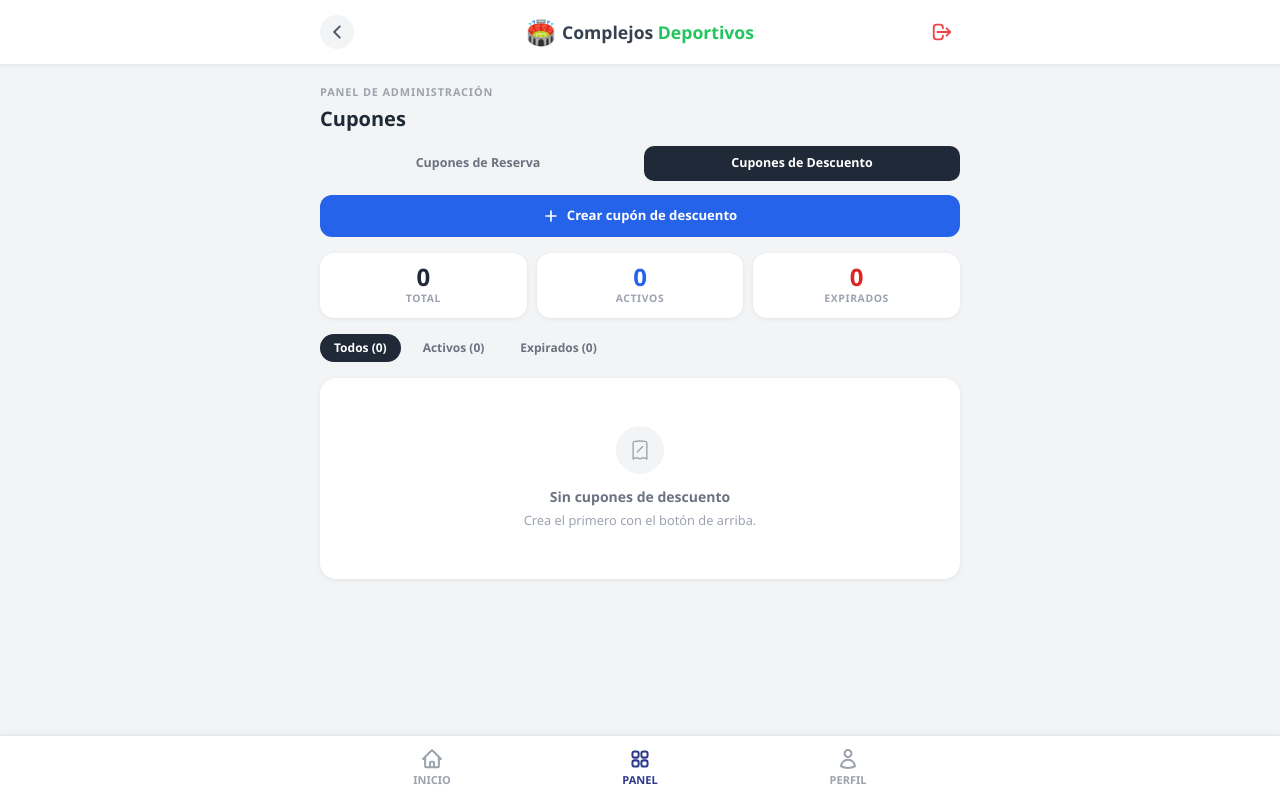
After one commit to Mirages-Infinity/Mirages-Complejos-Deportivos, a Django app: page /panel/cupones/descuento/ in a window 1280 px wide. The commit adds this page. Run offline with Django 5.2, Linux system fonts and the light colour scheme; the visitor is signed in with stand-in values (Sample User, id 1); data that the repository does not hold is empty; style sheets or scripts are compiled from the project's sources.

Commit message:
Agregar módulo de cupones de descuento y creación manual de cupones de reserva

```diff
--- a/core/urls.py
+++ b/core/urls.py
@@ -75,6 +75,9 @@ urlpatterns = [
     path('panel/bloqueos-periodo/<int:bloqueo_id>/eliminar/', views.panel_eliminar_bloqueo_periodo, name='panel_eliminar_bloqueo_periodo'),
     path('panel/historial-reservas/', views.panel_historial_reservas, name='panel_historial_reservas'),
     path('panel/cupones/', views.panel_cupones, name='panel_cupones'),
+    path('panel/cupones/crear-reserva/', views.panel_crear_cupon_reserva, name='panel_crear_cupon_reserva'),
+    path('panel/cupones/descuento/', views.panel_cupones_descuento, name='panel_cupones_descuento'),
+    path('panel/cupones/descuento/crear/', views.panel_crear_cupon_descuento, name='panel_crear_cupon_descuento'),
 
     # Perfil
     path('perfil/', views.perfil, name='perfil'),
--- a/reservas/views.py
+++ b/reservas/views.py
@@ -15,7 +15,7 @@ import json
 import re
 import logging
 from PIL import Image, UnidentifiedImageError
-from .models import UserProfile, Reserva, CambioEmailPendiente, Notificacion, Bitacora, Cupon
+from .models import UserProfile, Reserva, CambioEmailPendiente, Notificacion, Bitacora, Cupon, CuponDescuento
 from complejos.models import ConfigCancha, BloqueoHorario, BloqueoPeriodo, Salon, DatosTransferencia
 from django.contrib.auth import update_session_auth_hash
 from django.contrib.auth.tokens import default_token_generator
@@ -1850,6 +1850,163 @@ def panel_cupones(request):
     return render(request, 'panel/cupones.html', {'cupones': cupones, 'filtro': filtro, 'conteos': conteos})
 
 
+@staff_required
+def panel_cupones_descuento(request):
+    hoy = timezone.now().date()
+    CuponDescuento.objects.filter(estado='ACTIVO', fecha_vencimiento__lt=hoy).update(estado='EXPIRADO')
+    filtro = request.GET.get('filtro', 'todos')
+    qs = CuponDescuento.objects.select_related('creado_por').order_by('-fecha_emision')
+    if filtro == 'activo':
+        qs = qs.filter(estado='ACTIVO')
+    elif filtro == 'expirado':
+        qs = qs.filter(estado='EXPIRADO')
+    paginator = Paginator(qs, 25)
+    page = request.GET.get('page', 1)
+    cupones = paginator.get_page(page)
+    conteos = {
+        'todos': CuponDescuento.objects.count(),
+        'activo': CuponDescuento.objects.filter(estado='ACTIVO').count(),
+        'expirado': CuponDescuento.objects.filter(estado='EXPIRADO').count(),
+    }
+    return render(request, 'panel/cupones_descuento.html', {
+        'cupones': cupones, 'filtro': filtro, 'conteos': conteos
+    })
+
+
+@staff_required
+def panel_crear_cupon_descuento(request):
+    if request.method == 'POST':
+        tipo_organizacion = request.POST.get('tipo_organizacion', '').strip()
+        nombre_organizacion = request.POST.get('nombre_organizacion', '').strip()
+        autorizado_por = request.POST.get('autorizado_por', '').strip()
+        cantidad_str = request.POST.get('cantidad_descuento', '').strip()
+        fecha_vencimiento_str = request.POST.get('fecha_vencimiento', '').strip()
+
+        errores = []
+        if not tipo_organizacion:
+            errores.append('El tipo de organización es requerido.')
+        if not nombre_organizacion:
+            errores.append('El nombre de organización es requerido.')
+        if not autorizado_por:
+            errores.append('El campo "Autorizado por" es requerido.')
+        cantidad = None
+        if not cantidad_str:
+            errores.append('La cantidad de descuento es requerida.')
+        else:
+            try:
+                cantidad = int(cantidad_str)
+                if not (1 <= cantidad <= 100):
+                    errores.append('El descuento debe estar entre 1 y 100.')
+            except ValueError:
+                errores.append('La cantidad de descuento debe ser un número entero.')
+        fecha_vencimiento = None
+        if not fecha_vencimiento_str:
+            errores.append('La fecha de vencimiento es requerida.')
+        else:
+            try:
+                fecha_vencimiento = date.fromisoformat(fecha_vencimiento_str)
+                if fecha_vencimiento <= date.today():
+                    errores.append('La fecha de vencimiento debe ser futura.')
+            except ValueError:
+                errores.append('Fecha de vencimiento inválida.')
+
+        if errores:
+            for e in errores:
+                messages.error(request, e)
+            return render(request, 'panel/crear_cupon_descuento.html', {
+                'tipo_choices': CuponDescuento.TIPO_ORGANIZACION_CHOICES,
+                'form_data': request.POST,
+            })
+
+        cupon = CuponDescuento.objects.create(
+            codigo=CuponDescuento.generar_codigo(),
+            tipo_organizacion=tipo_organizacion,
+            nombre_organizacion=nombre_organizacion,
+            autorizado_por=autorizado_por,
+            cantidad_descuento=cantidad,
+            fecha_vencimiento=fecha_vencimiento,
+            creado_por=request.user,
+        )
+        Bitacora.objects.create(
+            admin=request.user,
+            accion='Cupón de descuento creado',
+            detalles=f'Código: {cupon.codigo} | Org: {nombre_organizacion} | Descuento: {cantidad}%',
+        )
+        messages.success(request, f'Cupón de descuento {cupon.codigo} creado correctamente.')
+        return redirect('panel_cupones_descuento')
+
+    return render(request, 'panel/crear_cupon_descuento.html', {
+        'tipo_choices': CuponDescuento.TIPO_ORGANIZACION_CHOICES,
+        'form_data': {},
+    })
+
+
+@staff_required
+def panel_crear_cupon_reserva(request):
+    usuarios = User.objects.filter(is_staff=False, is_active=True).order_by('first_name', 'last_name', 'email')
+    canchas = ConfigCancha.objects.filter(activa=True).order_by('nombre')
+
+    if request.method == 'POST':
+        usuario_id = request.POST.get('usuario_id', '').strip()
+        nombre_recurso = request.POST.get('nombre_recurso', '').strip()
+        fecha_expiracion_str = request.POST.get('fecha_expiracion', '').strip()
+
+        errores = []
+        usuario = None
+        if not usuario_id:
+            errores.append('Debes seleccionar un usuario.')
+        else:
+            try:
+                usuario = User.objects.get(pk=int(usuario_id), is_staff=False, is_active=True)
+            except (User.DoesNotExist, ValueError):
+                errores.append('Usuario inválido.')
+
+        fecha_expiracion = None
+        if not fecha_expiracion_str:
+            errores.append('La fecha de expiración es requerida.')
+        else:
+            try:
+                fecha_expiracion = date.fromisoformat(fecha_expiracion_str)
+                if fecha_expiracion <= date.today():
+                    errores.append('La fecha de expiración debe ser futura.')
+            except ValueError:
+                errores.append('Fecha de expiración inválida.')
+
+        if errores:
+            for e in errores:
+                messages.error(request, e)
+            return render(request, 'panel/crear_cupon_reserva.html', {
+                'usuarios': usuarios, 'canchas': canchas, 'form_data': request.POST, 'today': date.today(),
+            })
+
+        cupon = Cupon.objects.create(
+            codigo=Cupon.generar_codigo(),
+            usuario=usuario,
+            nombre_recurso=nombre_recurso,
+            motivo='CANCELACION_SISTEMA',
+            fecha_expiracion=fecha_expiracion,
+        )
+        Notificacion.objects.create(
+            user=usuario,
+            tipo='CUPON_EMITIDO',
+            titulo='Cupón de reserva emitido',
+            mensaje=f'El administrador te ha emitido un cupón de reserva: {cupon.codigo}. '
+                    f'Válido hasta el {fecha_expiracion.strftime("%d/%m/%Y")}.'
+                    + (f' Cancha: {nombre_recurso}.' if nombre_recurso else ''),
+        )
+        Bitacora.objects.create(
+            admin=request.user,
+            accion='Cupón de reserva creado manualmente',
+            detalles=f'Código: {cupon.codigo} | Usuario: {usuario.email} | Vence: {fecha_expiracion}',
+        )
+        messages.success(request, f'Cupón de reserva {cupon.codigo} creado para {usuario.email}.')
+        return redirect('panel_cupones')
+
+    return render(request, 'panel/crear_cupon_reserva.html', {
+        'usuarios': usuarios, 'canchas': canchas, 'form_data': {}, 'today': date.today(),
+    })
+
+
 # ─── Panel de Administración ─────────────────────────────────────────────────
 
 
--- /dev/null
+++ b/templates/panel/cupones_descuento.html
@@ -0,0 +1,169 @@
+{% extends 'base.html' %}
+{% block title %}Cupones de Descuento — Panel{% endblock %}
+
+{% block header_left %}
+<a href="{% url 'panel_inicio' %}"
+   style="width:34px;height:34px;border-radius:50%;background:#f3f4f6;display:flex;align-items:center;justify-content:center;text-decoration:none;color:#4b5563;">
+  <svg xmlns="http://www.w3.org/2000/svg" style="width:18px;height:18px;" fill="none" viewBox="0 0 24 24" stroke="currentColor" stroke-width="2.5">
+    <path stroke-linecap="round" stroke-linejoin="round" d="M15.75 19.5L8.25 12l7.5-7.5"/>
+  </svg>
+</a>
+{% endblock %}
+
+{% block content %}
+<div class="w-full max-w-2xl mx-auto flex flex-col flex-1 pb-24" style="padding:20px 16px 0;">
+
+  <p style="font-size:0.68rem;font-weight:600;color:#9ca3af;text-transform:uppercase;letter-spacing:0.08em;margin-bottom:4px;">Panel de administración</p>
+  <h1 style="font-size:1.25rem;font-weight:800;color:#1f2937;margin-bottom:12px;">Cupones</h1>
+
+  <!-- Navegación entre tipos de cupón -->
+  <div style="display:flex;gap:8px;margin-bottom:14px;">
+    <a href="{% url 'panel_cupones' %}" style="flex:1;padding:8px 0;border-radius:10px;font-size:0.78rem;font-weight:700;text-align:center;background:#f3f4f6;color:#6b7280;text-decoration:none;">
+      Cupones de Reserva
+    </a>
+    <span style="flex:1;padding:8px 0;border-radius:10px;font-size:0.78rem;font-weight:700;text-align:center;background:#1f2937;color:white;">
+      Cupones de Descuento
+    </span>
+  </div>
+
+  <!-- Botón crear cupón de descuento -->
+  <a href="{% url 'panel_crear_cupon_descuento' %}" style="display:flex;align-items:center;justify-content:center;gap:8px;width:100%;padding:11px;border-radius:12px;background:#2563eb;color:white;text-decoration:none;font-size:0.82rem;font-weight:700;margin-bottom:16px;">
+    <svg xmlns="http://www.w3.org/2000/svg" style="width:16px;height:16px;" fill="none" viewBox="0 0 24 24" stroke="currentColor" stroke-width="2.5">
+      <path stroke-linecap="round" stroke-linejoin="round" d="M12 4.5v15m7.5-7.5h-15"/>
+    </svg>
+    Crear cupón de descuento
+  </a>
+
+  <!-- Contador de estados -->
+  <div style="display:grid;grid-template-columns:repeat(3,1fr);gap:10px;margin-bottom:16px;">
+    <div style="background:white;border-radius:14px;box-shadow:0 1px 4px rgba(0,0,0,0.07);padding:12px;text-align:center;">
+      <p style="font-size:1.5rem;font-weight:800;color:#1f2937;line-height:1;">{{ conteos.todos }}</p>
+      <p style="font-size:0.65rem;font-weight:600;color:#9ca3af;text-transform:uppercase;letter-spacing:0.06em;margin-top:2px;">Total</p>
+    </div>
+    <div style="background:white;border-radius:14px;box-shadow:0 1px 4px rgba(0,0,0,0.07);padding:12px;text-align:center;">
+      <p style="font-size:1.5rem;font-weight:800;color:#2563eb;line-height:1;">{{ conteos.activo }}</p>
+      <p style="font-size:0.65rem;font-weight:600;color:#9ca3af;text-transform:uppercase;letter-spacing:0.06em;margin-top:2px;">Activos</p>
+    </div>
+    <div style="background:white;border-radius:14px;box-shadow:0 1px 4px rgba(0,0,0,0.07);padding:12px;text-align:center;">
+      <p style="font-size:1.5rem;font-weight:800;color:#dc2626;line-height:1;">{{ conteos.expirado }}</p>
+      <p style="font-size:0.65rem;font-weight:600;color:#9ca3af;text-transform:uppercase;letter-spacing:0.06em;margin-top:2px;">Expirados</p>
+    </div>
+  </div>
+
+  <!-- Filtros -->
+  <div style="display:flex;gap:8px;margin-bottom:14px;overflow-x:auto;padding-bottom:2px;scrollbar-width:none;">
+    <a href="?filtro=todos" style="flex-shrink:0;padding:5px 14px;border-radius:999px;font-size:0.75rem;font-weight:700;text-decoration:none;
+      {% if filtro == 'todos' %}background:#1f2937;color:white;{% else %}background:#f3f4f6;color:#6b7280;{% endif %}">
+      Todos ({{ conteos.todos }})
+    </a>
+    <a href="?filtro=activo" style="flex-shrink:0;padding:5px 14px;border-radius:999px;font-size:0.75rem;font-weight:700;text-decoration:none;
+      {% if filtro == 'activo' %}background:#2563eb;color:white;{% else %}background:#f3f4f6;color:#6b7280;{% endif %}">
+      Activos ({{ conteos.activo }})
+    </a>
+    <a href="?filtro=expirado" style="flex-shrink:0;padding:5px 14px;border-radius:999px;font-size:0.75rem;font-weight:700;text-decoration:none;
+      {% if filtro == 'expirado' %}background:#dc2626;color:white;{% else %}background:#f3f4f6;color:#6b7280;{% endif %}">
+      Expirados ({{ conteos.expirado }})
+    </a>
+  </div>
+
+  {% if cupones %}
+  <div style="display:flex;flex-direction:column;gap:10px;">
+    {% for cupon in cupones %}
+    <div style="background:white;border-radius:16px;box-shadow:0 1px 4px rgba(0,0,0,0.08);overflow:hidden;
+                border-left:4px solid {% if cupon.estado == 'ACTIVO' %}#2563eb{% else %}#f87171{% endif %};">
+      <div style="padding:14px 16px;">
+
+        <!-- Fila superior: código + estado + descuento -->
+        <div style="display:flex;align-items:center;justify-content:space-between;gap:8px;margin-bottom:8px;">
+          <div style="display:flex;align-items:center;gap:8px;">
+            <p style="font-size:1rem;font-weight:800;color:#1f2937;letter-spacing:0.06em;font-family:monospace;">
+              {{ cupon.codigo }}
+            </p>
+            <span style="font-size:0.8rem;font-weight:800;color:#2563eb;background:#eff6ff;padding:2px 8px;border-radius:8px;">
+              {{ cupon.cantidad_descuento }}% OFF
+            </span>
+          </div>
+          <span style="font-size:0.62rem;font-weight:700;text-transform:uppercase;letter-spacing:0.06em;padding:2px 8px;border-radius:999px;
+            {% if cupon.estado == 'ACTIVO' %}background:#dbeafe;color:#1d4ed8;
+            {% else %}background:#fef2f2;color:#dc2626;{% endif %}">
+            {{ cupon.get_estado_display }}
+          </span>
+        </div>
+
+        <!-- Organización -->
+        <div style="display:flex;align-items:center;gap:6px;margin-bottom:4px;">
+          <svg xmlns="http://www.w3.org/2000/svg" style="width:13px;height:13px;color:#9ca3af;flex-shrink:0;" fill="none" viewBox="0 0 24 24" stroke="currentColor" stroke-width="2">
+            <path stroke-linecap="round" stroke-linejoin="round" d="M3.75 21h16.5M4.5 3h15M5.25 3v18m13.5-18v18M9 6.75h1.5m-1.5 3h1.5m-1.5 3h1.5m3-6H15m-1.5 3H15m-1.5 3H15M9 21v-3.375c0-.621.504-1.125 1.125-1.125h3.75c.621 0 1.125.504 1.125 1.125V21"/>
+          </svg>
+          <p style="font-size:0.78rem;color:#374151;font-weight:600;">{{ cupon.nombre_organizacion }}</p>
+          <span style="font-size:0.7rem;color:#9ca3af;">— {{ cupon.get_tipo_organizacion_display }}</span>
+        </div>
+
+        <!-- Autorizado por + fechas -->
+        <div style="display:flex;align-items:center;justify-content:space-between;gap:8px;">
+          <div>
+            <p style="font-size:0.72rem;color:#6b7280;">
+              <span style="font-weight:600;">Autorizado por:</span> {{ cupon.autorizado_por }}
+            </p>
+            <p style="font-size:0.7rem;color:#9ca3af;margin-top:1px;">
+              Emitido {{ cupon.fecha_emision|date:"d/m/Y" }}
+              {% if cupon.creado_por %} · por {{ cupon.creado_por.get_full_name|default:cupon.creado_por.email }}{% endif %}
+            </p>
+          </div>
+          <div style="text-align:right;flex-shrink:0;">
+            {% if cupon.estado == 'ACTIVO' %}
+            <p style="font-size:0.7rem;color:#1d4ed8;font-weight:600;">Vence {{ cupon.fecha_vencimiento|date:"d/m/Y" }}</p>
+            {% else %}
+            <p style="font-size:0.7rem;color:#dc2626;">Venció {{ cupon.fecha_vencimiento|date:"d/m/Y" }}</p>
+            {% endif %}
+          </div>
+        </div>
+
+      </div>
+    </div>
+    {% endfor %}
+  </div>
+
+  <!-- Paginación -->
+  {% if cupones.has_other_pages %}
+  <div style="display:flex;justify-content:center;margin-top:20px;">
+    <div style="display:inline-flex;align-items:center;background:white;border-radius:999px;box-shadow:0 1px 2px rgba(0,0,0,0.05);border:1px solid #f3f4f6;padding:4px;">
+      {% if cupones.has_previous %}
+        <a href="?filtro={{ filtro }}&page={{ cupones.previous_page_number }}" style="width:32px;height:32px;display:flex;align-items:center;justify-content:center;border-radius:50%;color:#6b7280;text-decoration:none;">
+          <svg style="width:14px;height:14px;" fill="none" stroke="currentColor" viewBox="0 0 24 24" stroke-width="2.5"><path stroke-linecap="round" stroke-linejoin="round" d="M15 19l-7-7 7-7"/></svg>
+        </a>
+      {% else %}
+        <span style="width:32px;height:32px;display:flex;align-items:center;justify-content:center;border-radius:50%;color:#d1d5db;">
+          <svg style="width:14px;height:14px;" fill="none" stroke="currentColor" viewBox="0 0 24 24" stroke-width="2.5"><path stroke-linecap="round" stroke-linejoin="round" d="M15 19l-7-7 7-7"/></svg>
+        </span>
+      {% endif %}
+      <span style="padding:0 16px;font-size:11px;font-weight:900;color:#374151;letter-spacing:0.1em;text-transform:uppercase;">
+        Pág {{ cupones.number }} de {{ cupones.paginator.num_pages }}
+      </span>
+      {% if cupones.has_next %}
+        <a href="?filtro={{ filtro }}&page={{ cupones.next_page_number }}" style="width:32px;height:32px;display:flex;align-items:center;justify-content:center;border-radius:50%;color:#6b7280;text-decoration:none;">
+          <svg style="width:14px;height:14px;" fill="none" stroke="currentColor" viewBox="0 0 24 24" stroke-width="2.5"><path stroke-linecap="round" stroke-linejoin="round" d="M9 5l7 7-7 7"/></svg>
+        </a>
+      {% else %}
+        <span style="width:32px;height:32px;display:flex;align-items:center;justify-content:center;border-radius:50%;color:#d1d5db;">
+          <svg style="width:14px;height:14px;" fill="none" stroke="currentColor" viewBox="0 0 24 24" stroke-width="2.5"><path stroke-linecap="round" stroke-linejoin="round" d="M9 5l7 7-7 7"/></svg>
+        </span>
+      {% endif %}
+    </div>
+  </div>
+  {% endif %}
+
+  {% else %}
+  <div style="background:white;border-radius:16px;box-shadow:0 1px 4px rgba(0,0,0,0.08);padding:48px 16px;text-align:center;">
+    <div style="width:48px;height:48px;border-radius:50%;background:#f3f4f6;display:flex;align-items:center;justify-content:center;margin:0 auto 12px;">
+      <svg xmlns="http://www.w3.org/2000/svg" style="width:22px;height:22px;color:#9ca3af;" fill="none" viewBox="0 0 24 24" stroke="currentColor" stroke-width="1.5">
+        <path stroke-linecap="round" stroke-linejoin="round" d="M9 14.25l6-6m4.5-3.493V21.75l-3.75-1.5-3.75 1.5-3.75-1.5-3.75 1.5V4.757c0-1.108.806-2.057 1.907-2.185a48.507 48.507 0 0111.186 0c1.1.128 1.907 1.077 1.907 2.185z"/>
+      </svg>
+    </div>
+    <p style="color:#6b7280;font-size:0.875rem;font-weight:600;">Sin cupones de descuento</p>
+    <p style="color:#9ca3af;font-size:0.8rem;margin-top:4px;">Crea el primero con el botón de arriba.</p>
+  </div>
+  {% endif %}
+
+</div>
+{% endblock %}
```
Also changed, not shown: reservas/models.py (+55 -0 lines), templates/panel/crear_cupon_descuento.html (added, +113 -0 lines), templates/panel/crear_cupon_reserva.html (added, +93 -0 lines), templates/panel/cupones.html (+19 -1 lines), reservas/migrations/0017_cupon_descuento.py (added).
